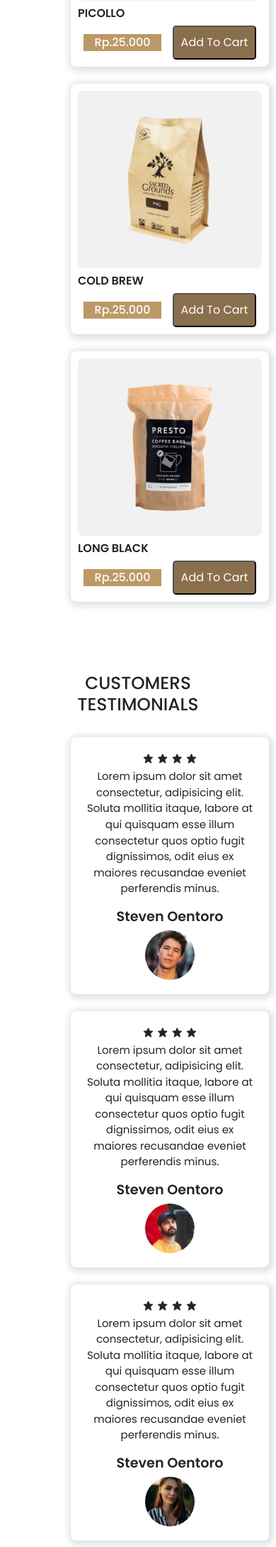
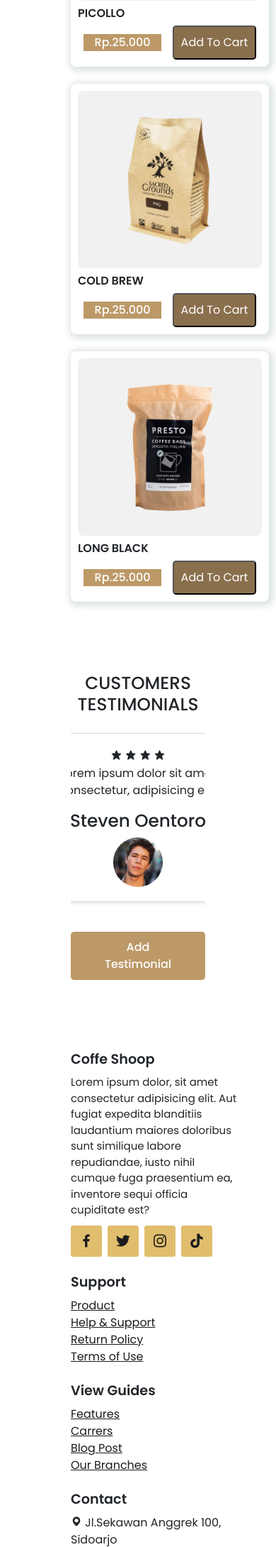
Before and after one commit to Cogzzz/Tekweb, a PHP site: page /coffe.html in a window 390 px wide. Shown: the part 3805-5985 px from the top of the page at 71% size. Run offline with PHP 8.4, Linux system fonts and the light colour scheme.

Commit message:
revisi akhirr

```diff
--- a/coffe.html
+++ b/coffe.html
@@ -94,8 +94,6 @@
         <div class="heading">
             <h2>Our Popular Products</h2>
         </div>
-            <!-- Filter Buttons -->
-
         <!-- Filter Buttons -->
         <div class="filter-buttons">
             <div class="btn-group" role="group" aria-label="Product Filters">
@@ -172,60 +170,66 @@
 
     <section class="customers" id="customers">
         <div class="heading">
-            <h2> Customers Testimonials</h2>
+            <h2>Customers Testimonials</h2>
         </div>
 
-        <div class="customers-container">
-            <div class="box">
+        <div class="customers-container d-flex overflow-auto" style="gap: 1rem; white-space: nowrap;">
+            <!-- Contoh Testimoni -->
+            <div class="box d-inline-block" style="min-width: 300px;">
                 <div class="stars">
                     <i class="bx bxs-star"></i>
                     <i class="bx bxs-star"></i>
                     <i class="bx bxs-star"></i>
                     <i class="bx bxs-star"></i>
                 </div>
-                <p>Lorem ipsum dolor sit amet consectetur, adipisicing elit. Soluta mollitia itaque, labore at qui quisquam esse illum consectetur quos optio fugit dignissimos, odit eius ex maiores recusandae eveniet perferendis minus.</p>
+                <p>Lorem ipsum dolor sit amet consectetur, adipisicing elit.</p>
                 <h2>Steven Oentoro</h2>
                 <img src="asset/rev1.jpg" alt="">
             </div>
+            <!-- Tambahkan lebih banyak box testimoni -->
+        </div>
 
-            <div class="box">
-                <div class="stars">
-                    <i class="bx bxs-star"></i>
-                    <i class="bx bxs-star"></i>
-                    <i class="bx bxs-star"></i>
-                    <i class="bx bxs-star"></i>
-                </div>
-                <p>Lorem ipsum dolor sit amet consectetur, adipisicing elit. Soluta mollitia itaque, labore at qui quisquam esse illum consectetur quos optio fugit dignissimos, odit eius ex maiores recusandae eveniet perferendis minus.</p>
-                <h2>Steven Oentoro</h2>
-                <img src="asset/rev2.jpg" alt="">
-            </div>
-
-            <div class="box">
-                <div class="stars">
-                    <i class="bx bxs-star"></i>
-                    <i class="bx bxs-star"></i>
-                    <i class="bx bxs-star"></i>
-                    <i class="bx bxs-star"></i>
-                </div>
-                <p>Lorem ipsum dolor sit amet consectetur, adipisicing elit. Soluta mollitia itaque, labore at qui quisquam esse illum consectetur quos optio fugit dignissimos, odit eius ex maiores recusandae eveniet perferendis minus.</p>
-                <h2>Steven Oentoro</h2>
-                <img src="asset/rev3.jpg" alt="">
-            </div>
-
-            <div class="box">
-                <div class="stars">
-                    <i class="bx bxs-star"></i>
-                    <i class="bx bxs-star"></i>
-                    <i class="bx bxs-star"></i>
-                    <i class="bx bxs-star"></i>
-                </div>
-                <p>Lorem ipsum dolor sit amet consectetur, adipisicing elit. Soluta mollitia itaque, labore at qui quisquam esse illum consectetur quos optio fugit dignissimos, odit eius ex maiores recusandae eveniet perferendis minus.</p>
-                <h2>Steven Oentoro</h2>
-                <img src="asset/rev3.jpg" alt="">
-            </div>
-
+        <!-- Tombol untuk memunculkan modal -->
+        <div class="text-center mt-4">
+            <button class="btn" data-bs-toggle="modal" data-bs-target="#testimonialModal">Add Testimonial</button>
         </div>
     </section>
+
+    <!-- Modal untuk Input Testimonial -->
+    <div class="modal fade" id="testimonialModal" tabindex="-1" aria-labelledby="testimonialModalLabel" aria-hidden="true">
+        <div class="modal-dialog modal-dialog-centered">
+            <div class="modal-content">
+                <div class="modal-header">
+                    <h5 class="modal-title" id="testimonialModalLabel">Add Testimonial</h5>
+                    <button type="button" class="btn-close" data-bs-dismiss="modal" aria-label="Close"></button>
+                </div>
+                <div class="modal-body">
+                    <form id="testimonialForm">
+                        <div class="mb-3">
+                            <label for="name" class="form-label">Name</label>
+                            <input type="text" class="form-control" id="name" required>
+                        </div>
+                        <div class="mb-3">
+                            <label for="message" class="form-label">Message</label>
+                            <textarea class="form-control" id="message" rows="3" required></textarea>
+                        </div>
+                        <div class="mb-3">
+                            <label for="stars" class="form-label">Rating</label>
+                            <select class="form-select" id="stars" required>
+                                <option value="1">1 Star</option>
+                                <option value="2">2 Stars</option>
+                                <option value="3">3 Stars</option>
+                                <option value="4">4 Stars</option>
+                                <option value="5">5 Stars</option>
+                            </select>
+                        </div>
+                        <button type="submit" class="btn1">Add</button>
+                    </form>
+                </div>
+            </div>
+        </div>
+    </div>
+
 
     <section class="footer">
         <div class="footer-box">
@@ -264,7 +268,7 @@
         </div>
     </section>
 
-    <!-- Modal -->
+    <!-- Modal Product -->
     <div class="modal fade" id="productModal" tabindex="-1" aria-labelledby="productModalLabel" aria-hidden="true">
         <div class="modal-dialog modal-dialog-centered">
             <div class="modal-content">
--- a/main.js
+++ b/main.js
@@ -228,3 +228,34 @@ productImages.forEach((image) => {
         productModal.show();
     });
 });
+
+//CUSTOMERS TESTIMONIALS
+document.getElementById('testimonialForm').addEventListener('submit', function (e) {
+    e.preventDefault();
+
+    // Ambil data dari form
+    const name = document.getElementById('name').value;
+    const message = document.getElementById('message').value;
+    const stars = document.getElementById('stars').value;
+
+    // Buat elemen baru untuk testimoni
+    const testimonialBox = document.createElement('div');
+    testimonialBox.className = 'box d-inline-block';
+    testimonialBox.style.minWidth = '300px';
+    testimonialBox.innerHTML = `
+        <div class="stars">${'<i class="bx bxs-star"></i>'.repeat(stars)}</div>
+        <p>${message}</p>
+        <h2>${name}</h2>
+        <img src="asset/rev2.png" alt="User Image">
+    `;
+
+    // Tambahkan testimoni ke container
+    document.querySelector('.customers-container').appendChild(testimonialBox);
+
+    // Reset form dan tutup modal
+    document.getElementById('testimonialForm').reset();
+    const modal = bootstrap.Modal.getInstance(document.getElementById('testimonialModal'));
+    modal.hide();
+    // customerElement.remove(); // Menghapus elemen dari DOM
+
+});
--- a/style.css
+++ b/style.css
@@ -368,43 +364,84 @@ header.shadow {
     transition: 0.2s all linear;
 }
 
-.customers-container{
-    display: grid;
-    grid-template-columns: repeat(auto-fit,minmax(280px,auto));
-    gap: 1.5rem;
-    margin-top: 2rem;
+.customers-container {
+    justify-content: center;
+    display: flex;
+    overflow-x: auto; /* Aktifkan scroll horizontal */
+    gap: 1rem;
+    padding: 1rem;
+    scroll-snap-type: x mandatory;
 }
 
-.customers-container .box{
+.customers-container .box {
+    width: 300px;
     padding: 20px;
-    box-shadow: var(--box-shadow);
-    border-radius: 0.5rem;
+    border: 1px solid #ddd;
+    border-radius: 8px;
+    box-shadow: 0 2px 5px rgba(0, 0, 0, 0.1);
+    text-align: center;
+    margin: 10px;
+    overflow: hidden;
+}
+
+.customers-container .box p{
+    white-space: normal;
+    word-wrap: break-word;
     text-align: center;
 }
 
-.customers-container .box p {
-    font-size: 0.938rem;
+.customers-container .box img {
+    width: 70px;
+    height: 70px;
+    border-radius: 50%;
+    object-fit: cover;
 }
 
-.customers-container .box h2 {
-    font-size: 1.2rem;
-    font-weight: 600;
-    margin: 0.5rem 0 0.5rem;
+.customers .btn {
+    padding: 10px 40px;
+    border-radius: 0.3rem;
+    color: var(--bg-color);
+    background: var(--main-color);
+    font-weight: 500;
+    border: none;
 }
 
-.customers-container .box img{
-    width: 70px;
-    height: 70px;
-    object-fit: cover;
-    border-radius: 50%;
-
+.customers .btn:hover {
+    background: var(--second-color);
+    color: var(--text-color);
+    transition: 0.2s all linear;
 }
 
-.customers-container .box:hover {
+
+@media (max-width: 768px) {
+    .customers-container .box {
+        width: 240px;
+    }
+
+    .customers-container {
+        gap: 0.5rem;
+        padding: 0.5rem;
+    }
+}
+
+/* Gaya untuk tombol */
+.btn1 {
+    padding: 10px 40px;
+    border-radius: 0.3rem;
+    color: var(--bg-color);
+    background: var(--main-color);
+    font-weight: 500;
+    border: none;
+}
+
+/* Gaya hover untuk tombol */
+.btn1:hover {
     background: var(--second-color);
+    color: var(--text-color);
     transition: 0.2s all linear;
+}
 
-}
+
 .footer {
     display: grid;
     grid-template-columns: repeat(auto-fit, minmax(240px, auto));
```
Also changed, not shown: other parts of style.css (+41 -46 lines), asset/rev2.jpg (deleted), asset/rev2.png (added), asset/rev3.jpg (deleted).
